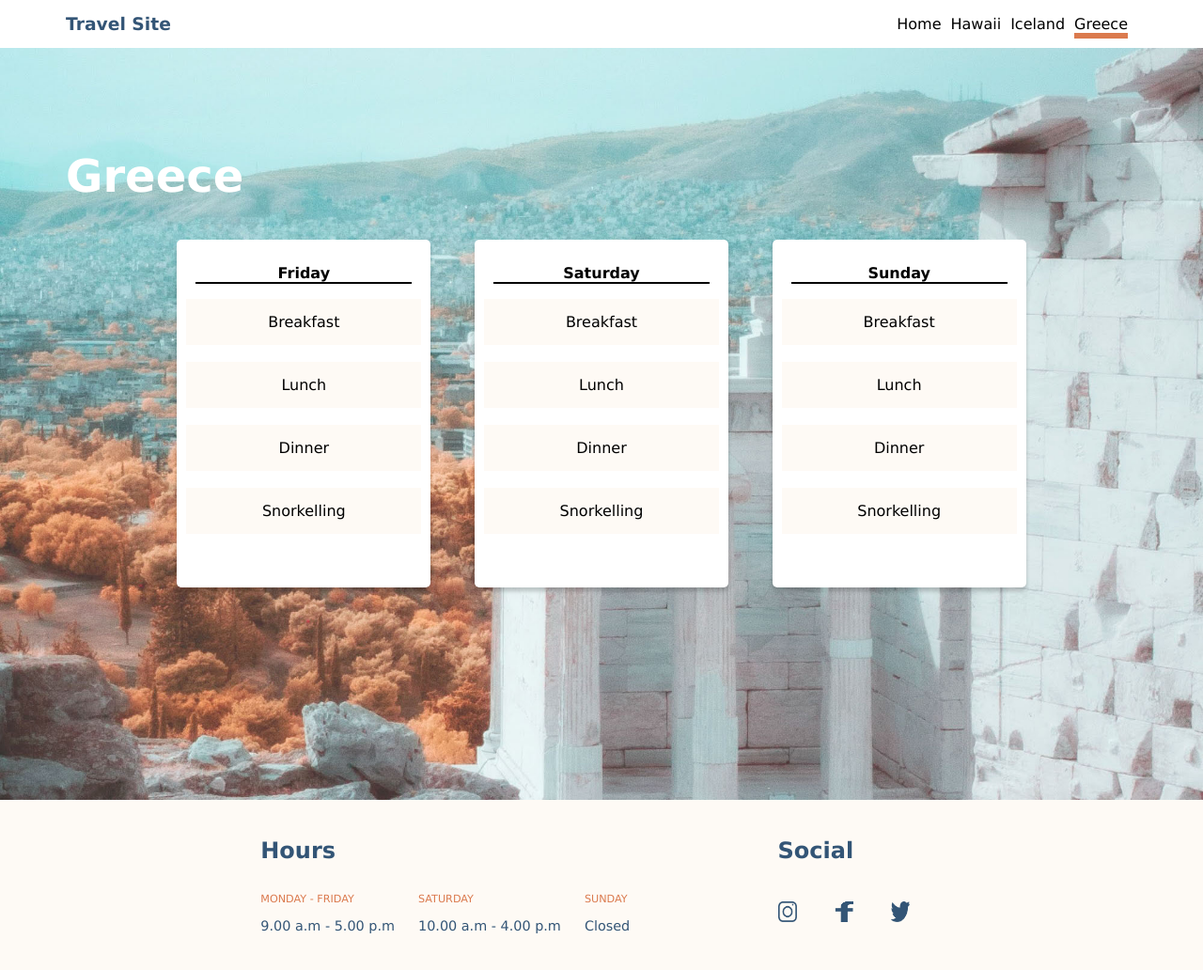
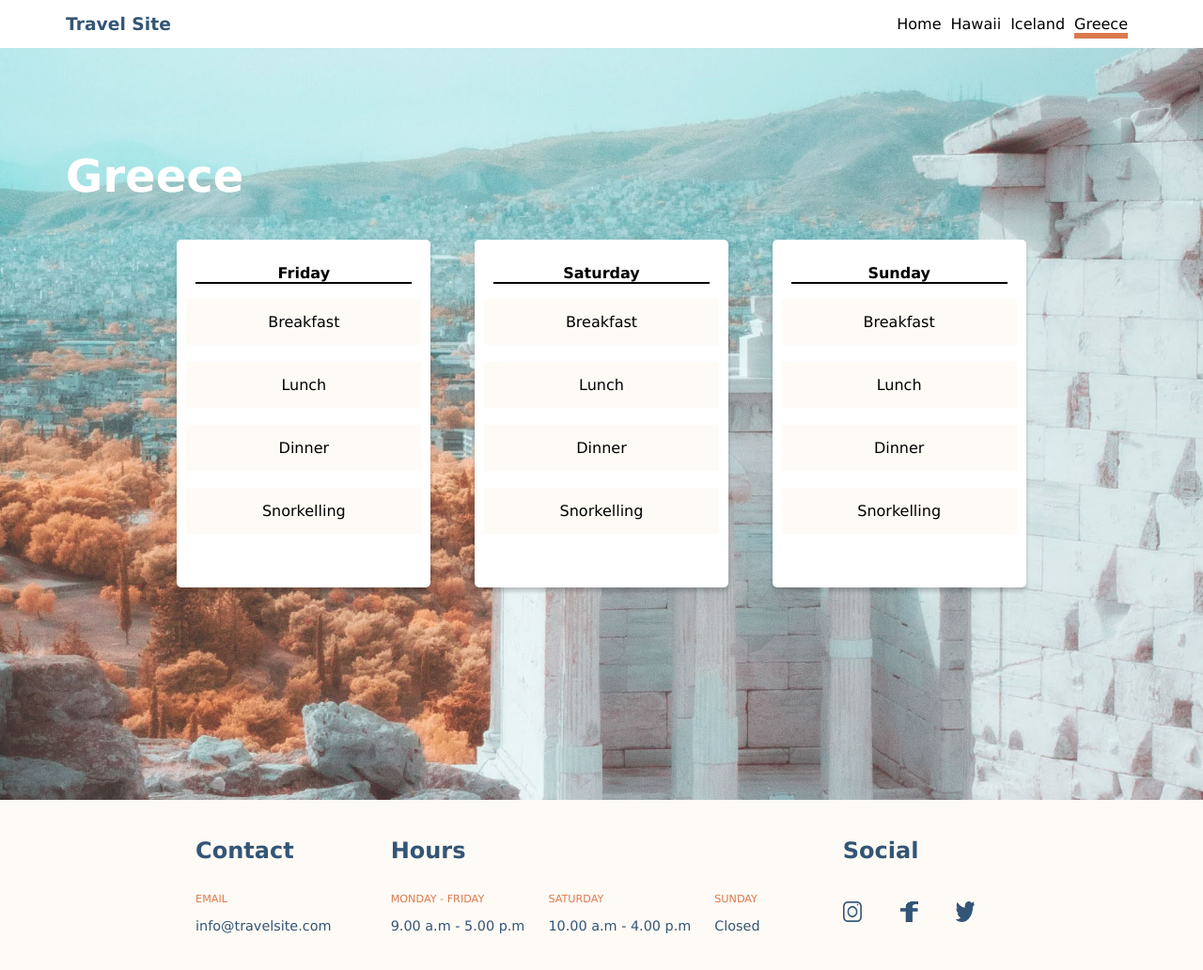
Before and after one commit to Maheshinav/Travel-Site, a plain HTML site: page pages/greece.html in a window 1280 px wide. Shown: the whole page at 94% size. Drawn offline with Linux system fonts and the light colour scheme.

Commit message:
Modify the footer link

```diff
--- a/pages/greece.html
+++ b/pages/greece.html
@@ -63,19 +63,26 @@
     </section>
   </main>
   <footer>
+    <section class="footer__contact">
+      <h2 class="footer__title">Contact</h2>
+      <div>
+        <p class="footer__sub-title">Email</p>
+        <p class="footer__text">info@travelsite.com</p>
+      </div>
+    </section>
     <section>
       <h2 class="footer__title">Hours</h2>
       <ul class="footer__hour-align">
         <li class="footer__hour-li">
-          <p class="footer__sub-title">MONDAY - FRIDAY</p>
+          <p class="footer__sub-title">Monday - Friday</p>
           <p class="footer__text">9.00 a.m - 5.00 p.m</p>
         </li>
         <li class="footer__hour-li">
-          <p class="footer__sub-title">SATURDAY</p>
+          <p class="footer__sub-title">Saturday</p>
           <p class="footer__text">10.00 a.m - 4.00 p.m</p>
         </li>
         <li class="footer__hour-li">
-          <p class="footer__sub-title">SUNDAY</p>
+          <p class="footer__sub-title">Sunday</p>
           <p class="footer__text">Closed</p>
         </li>
       </ul>
```
Also changed, not shown: index.html (+4 -4 lines), pages/hawaii.html (+10 -3 lines), pages/iceland.html (+10 -3 lines).
